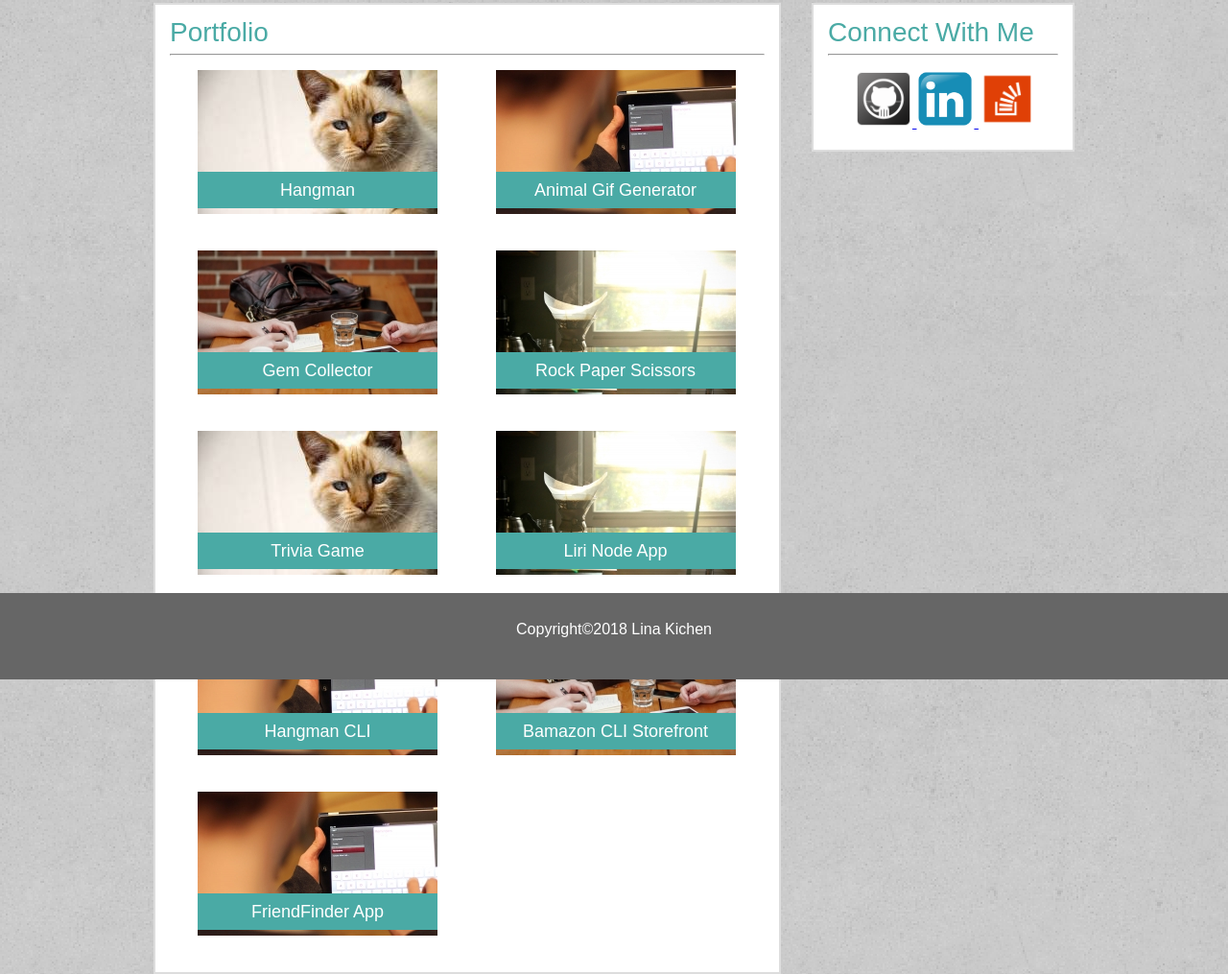
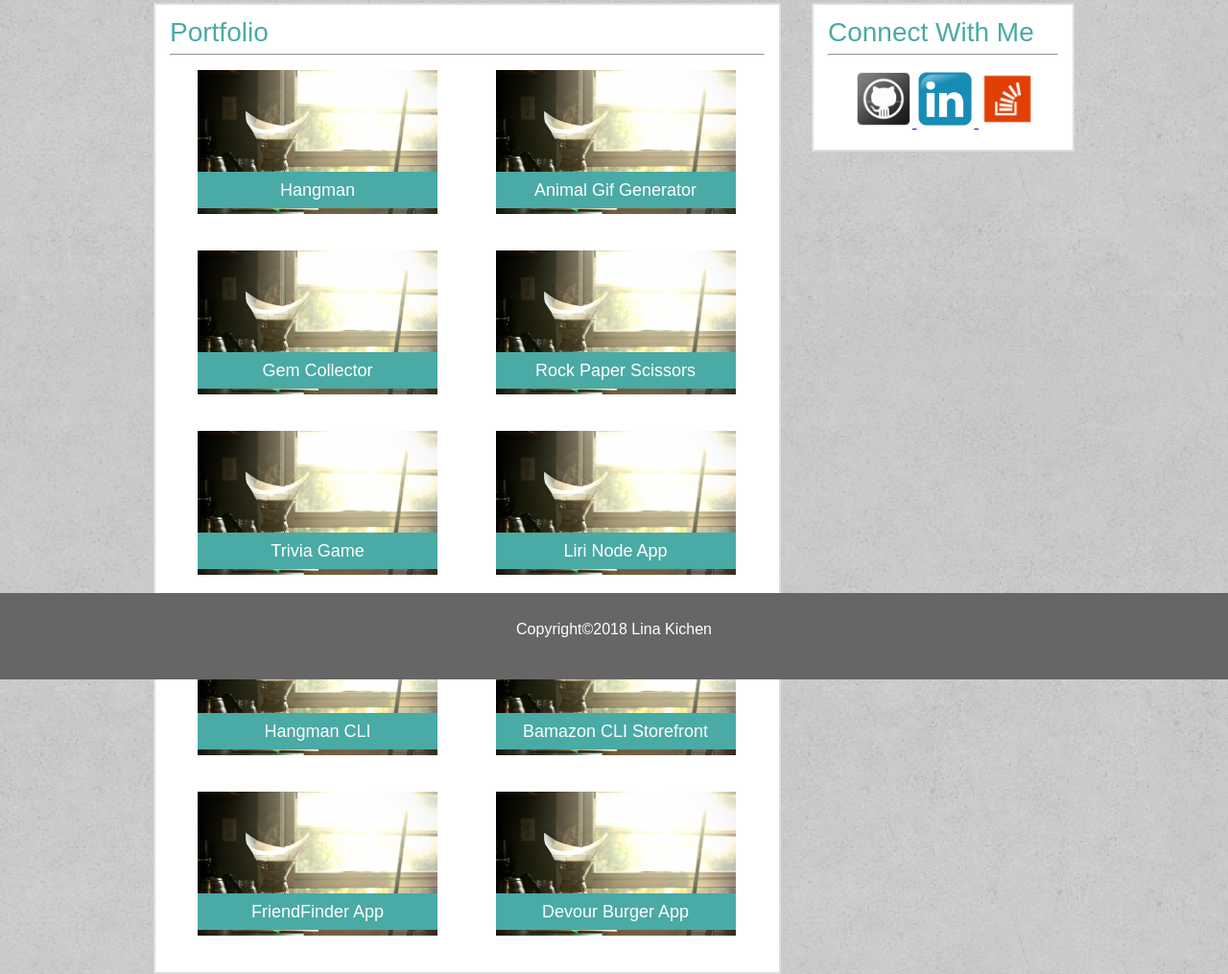
Before and after one commit to hkichen/Responsive-Portfolio, a plain HTML site: page portfolio.html in a window 1280 px wide. Shown: the part 92-1107 px from the top of the page at 96% size. Drawn offline with Linux system fonts and the light colour scheme.

Commit message:
added burger app

```diff
--- a/portfolio.html
+++ b/portfolio.html
@@ -32,7 +32,7 @@
 					<div class="column1">
 						<div class="container1">
 							<a href="../Hangman-Game/index.html">
-								<img src="assets/images/cat_1.jpg">
+								<img src="assets/images/sunlight.jpg">
 							</a>
 								<div id="text-block1">
 									<h4>Hangman</h4>
@@ -40,7 +40,7 @@
 						</div>
 						<div class="container2">
 							<a href= "../Week-4-Game/index.html">
-								<img src="assets/images/collab.jpg">
+								<img src="assets/images/sunlight.jpg">
 							</a>
 								<div id="text-block2">
 									<h4>Gem Collector</h4>
@@ -48,7 +48,7 @@
 						</div>
 						<div class="container3">
 							<a href="../triviaGame/index.html">
-								<img src="assets/images/cat_1.jpg">
+								<img src="assets/images/sunlight.jpg">
 							</a>
 								<div id="text-block3">
 									<h4>Trivia Game</h4>
@@ -56,7 +56,7 @@
 						</div>
 						<div class="container3">
 							<a href="https://github.com/hkichen/Terminal-Hangman">
-								<img src="assets/images/ipad.jpg">
+								<img src="assets/images/sunlight.jpg">
 							</a>
 								<div id="text-block3">
 									<h4>Hangman CLI</h4>
@@ -64,7 +64,7 @@
 						</div>
 						<div class="container3">
 							<a href="https://sleepy-earth-55063.herokuapp.com/">
-								<img src="assets/images/ipad.jpg">
+								<img src="assets/images/sunlight.jpg">
 							</a>
 								<div id="text-block3">
 									<h4>FriendFinder App</h4>
@@ -74,7 +74,7 @@
 					<div class="column2">
 						<div class="container4">
 							<a href="../UsingGiphyAPI/index.html">
-								<img src="assets/images/ipad.jpg">
+								<img src="assets/images/sunlight.jpg">
 							</a>
 								<div id="text-block4">
 									<h4>Animal Gif Generator</h4>
@@ -98,10 +98,18 @@
 						</div>
 						<div class="container3">
 							<a href="https://github.com/hkichen/BamazonSQL">
-								<img src="assets/images/collab.jpg">
+								<img src="assets/images/sunlight.jpg">
 							</a>
 							<div id="text-block3">
 								<h4>Bamazon CLI Storefront</h4>
+							</div>
+						</div>
+						<div class="container3">
+							<a href="https://afternoon-oasis-10586.herokuapp.com/">
+								<img src="assets/images/sunlight.jpg">
+							</a>
+							<div id="text-block3">
+								<h4>Devour Burger App</h4>
 							</div>
 						</div>
 					</div>
```
